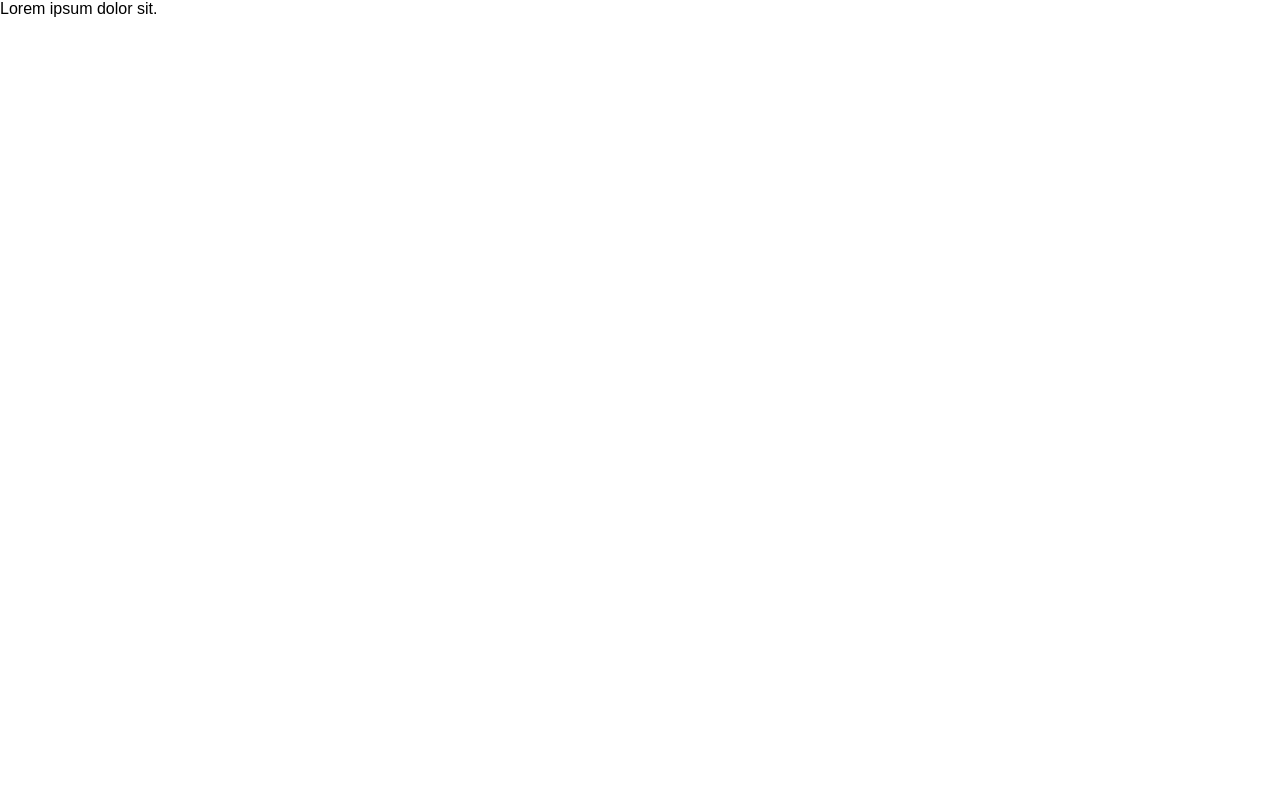
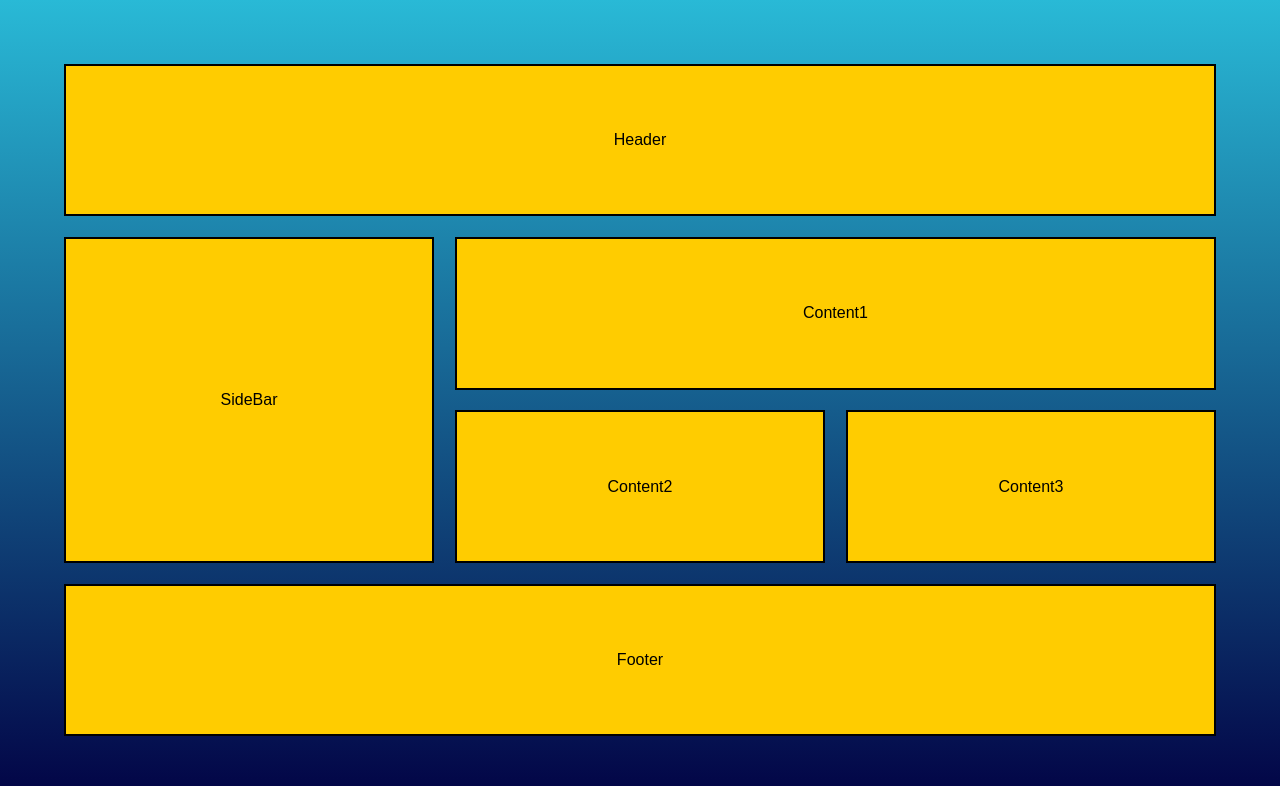
Before and after one commit to DeepakRoy58/web-dev-practice, a plain HTML site: page CSS-(P-2)/CSS-GRIDS/index.html in a window 1280 px wide. Drawn offline with Linux system fonts and the light colour scheme.

Commit message:
CSS GRIDS BASICS

```diff
--- a/CSS-(P-2)/CSS-GRIDS/index.html
+++ b/CSS-(P-2)/CSS-GRIDS/index.html
@@ -8,10 +8,12 @@
 </head>
 <body>
      <div class="container">
-        <div class="items">
-            <p>Lorem ipsum dolor sit.
-            </p>
-        </div>
+        <div class="items header">Header</div>
+        <div class="items sidebar">SideBar</div>
+        <div class="items content1">Content1</div>
+        <div class="items content2">Content2</div>
+        <div class="items content3">Content3</div>
+        <div class="items footer">Footer</div>
      </div>
 </body>
 </html>
--- a/CSS-(P-2)/CSS-GRIDS/style.css
+++ b/CSS-(P-2)/CSS-GRIDS/style.css
@@ -9,4 +9,47 @@ body{
     width: 100vw;
     height:100vh;
     font-family: Arial, Helvetica, sans-serif;
+
 }
+
+.container{
+    width: 100%;
+    height: 100%;
+    padding: 4rem;
+    display: grid;
+    background: hsla(239, 94%, 14%, 1);
+    background: linear-gradient(90deg, hsla(239, 94%, 14%, 1) 0%, hsla(190, 68%, 50%, 1) 100%);
+    background: -moz-linear-gradient(90deg, hsla(239, 94%, 14%, 1) 0%, hsla(190, 68%, 50%, 1) 100%);
+    background: -webkit-linear-gradient(90deg, hsla(239, 94%, 14%, 1) 0%, hsla(190, 68%, 50%, 1) 100%);
+    filter: progid: DXImageTransform.Microsoft.gradient( startColorstr="#020344", endColorstr="#28B8D5", GradientType=1 );
+    row-gap: 1.3rem;
+    column-gap: 1.3rem;
+    grid-template-rows: repeat(4,1fr);
+    grid-template-columns: repeat(3,1fr);
+
+}
+
+.items{
+    border: solid 2px black;
+    background-color: #ffcc00;
+    text-align: center;
+    display: flex;
+    justify-content: center;
+    align-items: center;
+}
+
+.footer , .header {
+    grid-column-start: 1;
+    grid-column-end: 4;
+
+}
+
+.sidebar{
+   grid-row-start: 2;
+   grid-row-end: 4;
+}
+
+.content1{
+    grid-column-start: 2;
+    grid-column-end: 4;
+}
```
